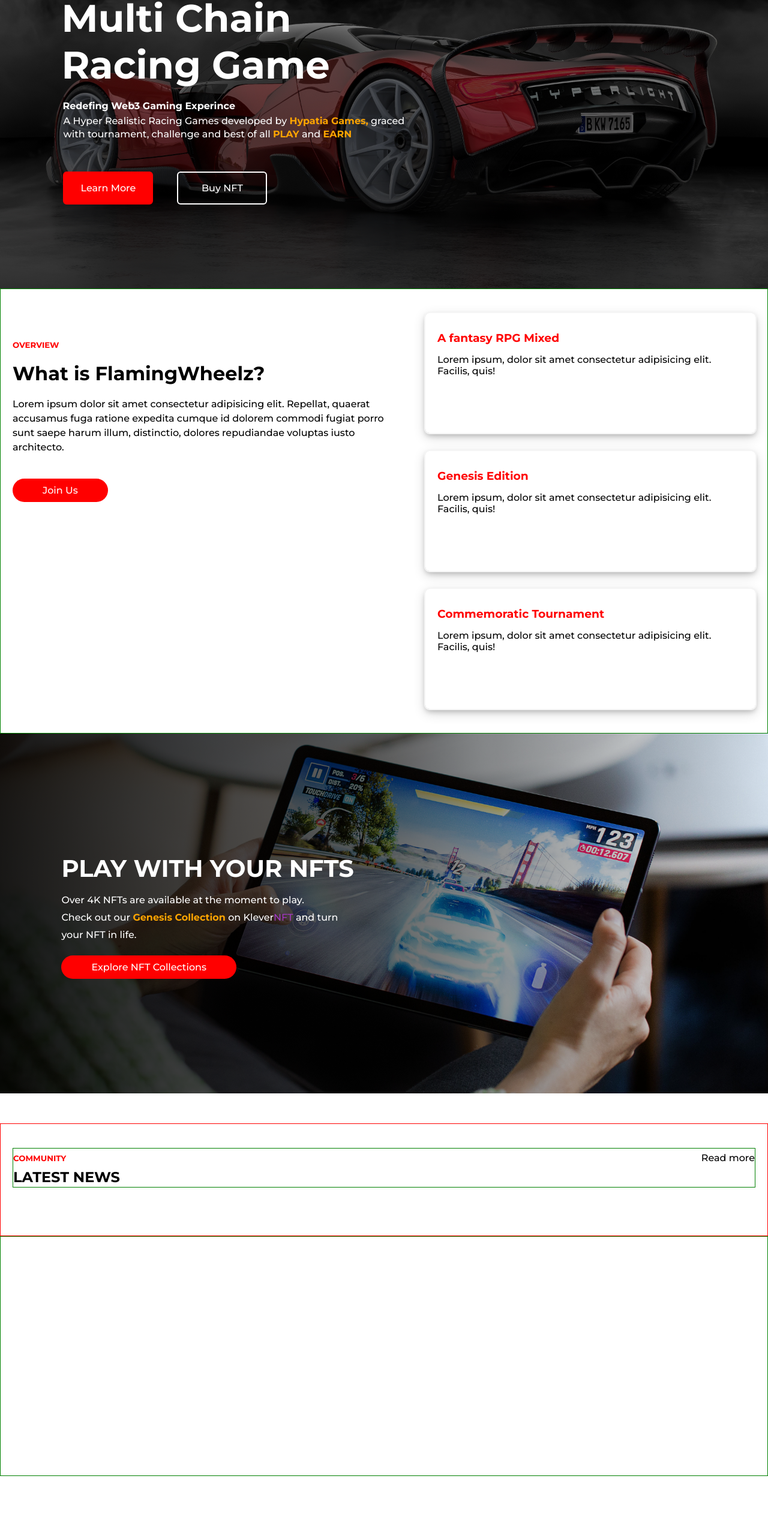
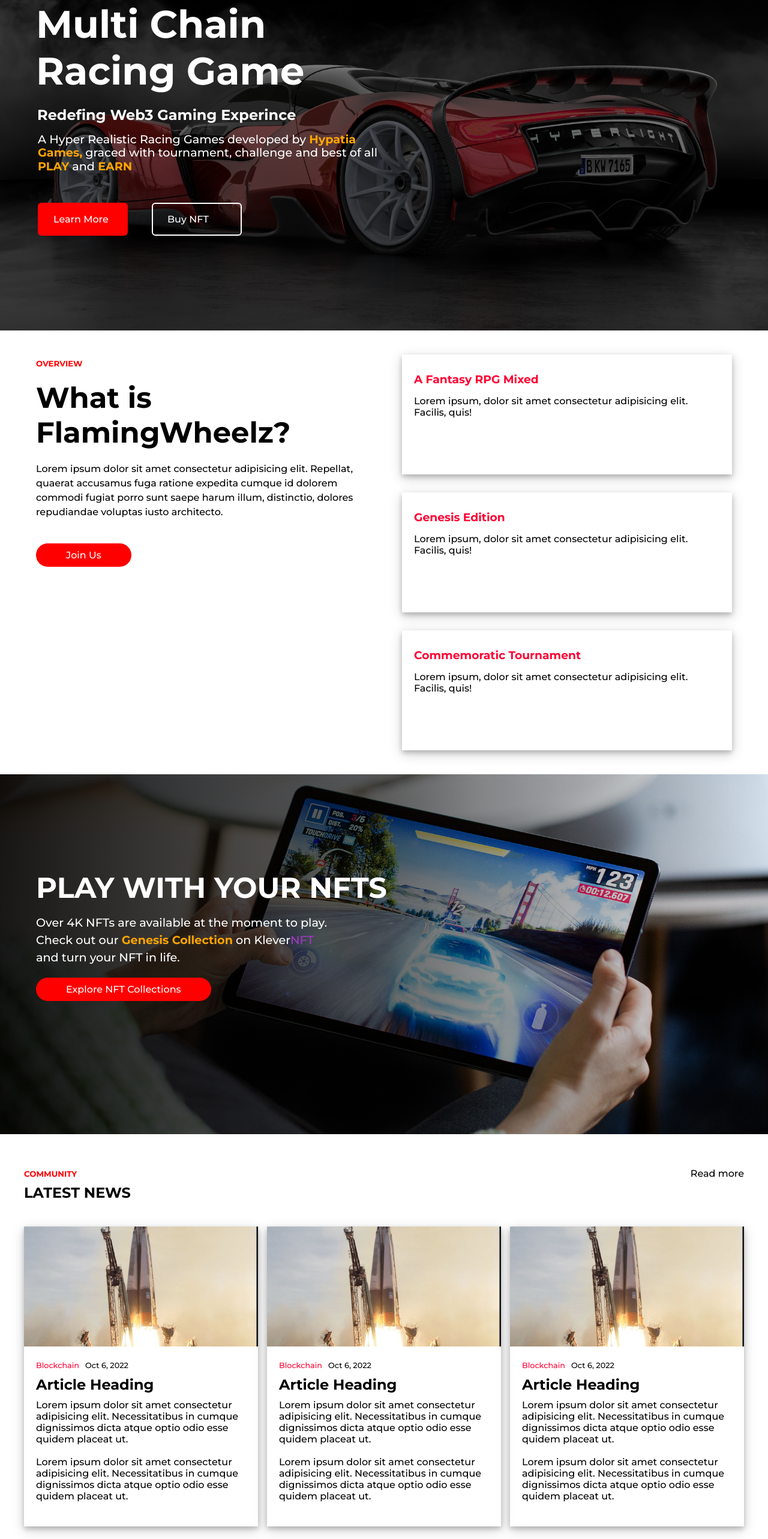
Before and after one commit to adeyemiadekunle/FlamingWheelz-v1.1, a React (Create React App) app: page / in a window 1280 px wide. Shown: the part 149-2715 px from the top of the page at 60% size. Before the commit the page ends 2610 px from the top, so only its background shows below. Built offline with nearby package versions, Linux system fonts and the light colour scheme.

Commit message:
Update the homepage

```diff
--- a/src/Component/Card/styles.js
+++ b/src/Component/Card/styles.js
@@ -3,8 +3,8 @@
 export const StyledCard = styled.div`
 width: 550px;
 height: 200px;
-outline: 2px solid whitesmoke;
-border-radius: 7px;
+background: #ffffff;
+/* outline: 1px solid whitesmoke; */
 padding: 20px;
 box-shadow: 0 4px 8px 0 rgba(0, 0, 0, 0.2), 0 6px 20px 0 rgba(0, 0, 0, 0.19);
 
@@ -18,7 +18,7 @@
 export const Cardh3 = styled.h3`
 margin-top: 10px;
 margin-bottom: 15px;
-color: red;
+color: #ff0033;
 
 `
 export const CardText = styled.p`
--- a/src/Component/Header/styles.js
+++ b/src/Component/Header/styles.js
@@ -11,7 +11,7 @@
 right: 0;
 left: 0;
 z-index: 2;
-background: rgba(-0 , 0, 0, 0.2);
+background: white;
 
 `
 
@@ -27,7 +27,7 @@
 
 
 export const StyledLink = styled(Link)`
-  color: white;
+  color: black;
   font-weight: 500;
   font-size: 1.2rem;
   padding: 5px 10px;
--- a/src/Component/News/NewCard.js
+++ b/src/Component/News/NewCard.js
@@ -1,12 +1,37 @@
+import Image from '../../Image/NewExperince/image-sample.jpg';
+import {
+  StyleCard,
+  NewsImage,
+  NewsTextCon,
+  NewsTagCon,
+  NewsHeading,
+  NewsCategory
+} from './styles';
 
-
-const NewsCard = () => {
+function NewsCard( ) {
   return (
     <>
-      <div>
-        <div>Image</div>
-        <div>article</div>
-      </div>
+      <StyleCard>
+        <NewsImage src={Image} />
+        <NewsTextCon>
+          <NewsTagCon>
+            <NewsCategory>Blockchain</NewsCategory>
+            <p>Oct 6, 2022</p>
+          </NewsTagCon>
+          <NewsHeading> Article Heading</NewsHeading>
+          <p>
+            Lorem ipsum dolor sit amet consectetur adipisicing elit.
+            Necessitatibus in cumque dignissimos dicta atque optio
+            odio esse quidem placeat ut.
+             <div><br /></div>
+            Lorem ipsum dolor sit amet consectetur adipisicing elit.
+            Necessitatibus in cumque dignissimos dicta atque optio
+            odio esse quidem placeat ut.
+          </p>
+        </NewsTextCon>
+      </StyleCard>
     </>
   );
-};
+}
+
+export default NewsCard;
--- a/src/Component/News/styles.js
+++ b/src/Component/News/styles.js
@@ -3,6 +3,40 @@
 
 
 export const StyleCard  = styled.div`
+width: 400px;
+height: 500px;
+box-shadow: 0 4px 8px 0 rgba(0, 0, 0, 0.2), 0 6px 20px 0 rgba(0, 0, 0, 0.19);
 
+:hover {
+    box-shadow: 0 4px 8px 0 rgba(0, 0, 0, 0.3), 0 6px 20px 0 rgba(0, 0, 0, 0.3);
+    transition: all 0.3s,
+}
 
 `
+
+export const NewsImage = styled.img`
+width: 100%;
+height: 200px;
+`
+
+export const NewsTextCon = styled.div`
+padding: 20px;
+
+`
+
+export const NewsTagCon = styled.div`
+display: flex;
+gap: 10px;
+margin-bottom: 10px;
+font-size: 0.8rem;
+
+`
+
+export const NewsHeading = styled.h2`
+ font-size: 1.5rem;
+ padding-bottom: 10px;
+`
+
+export const NewsCategory= styled.p`
+color: #ff0033;
+`
--- a/src/Pages/Home/Home.js
+++ b/src/Pages/Home/Home.js
@@ -2,7 +2,7 @@
   HomeContainer,
   Hero,
   Herotext,
-  Heading,
+  HeroHeading,
   HeroButton,
   Button,
   Btncontainer,
@@ -12,9 +12,11 @@
   Col,
   Row,
   AboutTextCon,
+  AboutHeading,
   AboutH5,
   AboutText,
   NFTContainer,
+  NFTHeading,
   NFTTextCon,
   NFTText,
   Community,
@@ -25,12 +27,13 @@
 } from './styles';
 import Card from '../../Component/Card/Card';
 import Sample from '../../Image/NewExperince/image-sample.jpg';
+import NewsCard from '../../Component/News/NewCard';
 
 function Home() {
   const Abouts = [
     {
       id: 1,
-      title: ' A fantasy RPG Mixed',
+      title: ' A Fantasy RPG Mixed',
       text: ' Lorem ipsum, dolor sit amet consectetur adipisicing elit. Facilis, quis!',
     },
     {
@@ -51,18 +54,22 @@
       <HomeContainer>
         <Hero>
           <Herotext>
-            <Heading>
+            <HeroHeading>
               Multi Chain
               <br />
               Racing Game
-            </Heading>
-            <Heading h4>Redefing Web3 Gaming Experince</Heading>
+            </HeroHeading>
+            <HeroHeading heroh4>
+              Redefing Web3 Gaming Experince
+            </HeroHeading>
             <Text>
               {' '}
               A Hyper Realistic Racing Games developed by{' '}
-              <Links>Hypatia Games,</Links> graced with tournament,
-              challenge and best of all <Links>PLAY</Links> and{' '}
-              <Links>EARN</Links>{' '}
+              <Links as="a" href="">
+                Hypatia Games,
+              </Links>{' '}
+              graced with tournament, challenge and best of all{' '}
+              <Links>PLAY</Links> and <Links>EARN</Links>{' '}
             </Text>
             <Btncontainer>
               <HeroButton as="a"> Learn More</HeroButton>
@@ -79,7 +86,7 @@
           <Row>
             <AboutTextCon>
               <AboutH5> OVERVIEW</AboutH5>
-              <Heading h3>What is FlamingWheelz?</Heading>
+              <AboutHeading>What is FlamingWheelz?</AboutHeading>
               <AboutText>
                 Lorem ipsum dolor sit amet consectetur adipisicing
                 elit. Repellat, quaerat accusamus fuga ratione
@@ -91,7 +98,11 @@
             </AboutTextCon>
             <Col>
               {Abouts.map((about) => (
-                <Card  key={about.id} title={about.title} text={about.text}/>
+                <Card
+                  key={about.id}
+                  title={about.title}
+                  text={about.text}
+                />
               ))}
             </Col>
           </Row>
@@ -100,7 +111,7 @@
         {/* NFT Section */}
         <NFTContainer>
           <NFTTextCon>
-            <Heading h2>PLAY WITH YOUR NFTS</Heading>
+            <NFTHeading>PLAY WITH YOUR NFTS</NFTHeading>
             <NFTText>
               Over 4K NFTs are available at the moment to play.
               <br />
@@ -124,7 +135,7 @@
         <Community>
           <CommunityHead>
             <div>
-              <CommunityH5> COMMUNITY</CommunityH5>
+              <CommunityH5>COMMUNITY</CommunityH5>
               <h2>LATEST NEWS</h2>
             </div>
             <div>
@@ -132,18 +143,9 @@
             </div>
           </CommunityHead>
           <Row>
-            <div
-              image={Sample}
-              title="Welcome to FlamingWheelz"
-              text="Redefing Gaming Experince"
-              latest="LATEST"
-            ></div>
-            <div
-              image={Sample}
-              title="Hypatia Games New NFT"
-              text="Taking it to the greater height"
-              latest="LATEST"
-            ></div>
+            <NewsCard></NewsCard>
+            <NewsCard></NewsCard>
+            <NewsCard></NewsCard>
           </Row>
         </Community>
 
--- a/src/Pages/Home/styles.js
+++ b/src/Pages/Home/styles.js
@@ -2,10 +2,25 @@
 import HeroImage from '../../Image/Hero/Hero-img.jpg';
 import PlayNFT from '../../Image/PlayNFT/Play-NFT.jpg';
 
+// Flexbox Styling
+export const Row = styled.div`
+  display: flex;
+  justify-content: space-between;
+  align-items: center;
+  gap: 15px;
+  /* flex-wrap: wrap; */
+`;
+export const Col = styled.div`
+  display: flex;
+  flex-direction: column;
+  justify-content: space-between;
+  align-items: center;
+  gap: 30px;
+`;
+
 export const HomeContainer = styled.div``;
 
 // Hero Section
-
 export const Hero = styled.div`
   height: 700px;
   width: 100%;
@@ -18,45 +33,28 @@
   background-repeat: no-repeat;
   background-size: cover;
   position: relative;
-  margin-top: -70px;
 `;
 
 export const Herotext = styled.div`
-  text-align: center;
-  position: absolute;
-  top: 30%;
-  left: 8%;
-  color: white;
+  max-width: 1200px;
+  width: 100%;
+  margin: 0 auto;
+  padding: 150px 20px;
 `;
 
-export const Heading = styled.h1`
+export const HeroHeading = styled.h1`
   font-size: 4rem;
   text-align: left;
   font-weight: bold;
   color: white;
 
   ${(props) =>
-    props.h4 &&
+    props.heroh4 &&
     css`
       padding-top: 20px;
-      font-size: 1rem;
+      font-size: 1.5rem;
       padding-left: 2px;
-    `}
-
-  ${(props) =>
-    props.h2 &&
-    css`
-      padding-top: 20px;
-      font-size: 2.5rem;
-    `}
-
-
-    ${(props) =>
-    props.h3 &&
-    css`
-      padding-top: 20px;
-      font-size: 2rem;
-      color: black;
+      padding-bottom: 10px;
     `}
 `;
 
@@ -128,6 +126,7 @@
   line-height: 1.4rem;
   color: white;
   padding-left: 3px;
+  font-size: 1.2rem;
 `;
 
 export const Links = styled.a`
@@ -139,44 +138,29 @@
 
 export const AboutCon = styled.div`
   padding: 40px 20px;
-  max-width: 1400px;
+  max-width: 1200px;
   margin: 0 auto;
-  border: 1px solid green;
 `;
 
 export const AboutTextCon = styled.div`
-width: 50%;
-margin-top: -300px;
-
+  width: 50%;
+  margin-top: -300px;
 `;
 
+export const AboutHeading = styled.h2`
+  padding-top: 20px;
+  font-size: 3rem;
+  color: black;
+`;
 export const AboutH5 = styled.h5`
   color: red;
 `;
 
-
 export const AboutText = styled.p`
-line-height: 1.5rem;
-padding-top: 20px;
-padding-bottom: 30px;
-`
-
-export const Row = styled.div`
-  display: flex;
-  justify-content: space-between;
-  align-items: center;
-  gap: 10px;
-  /* flex-wrap: wrap; */
+  line-height: 1.5rem;
+  padding-top: 20px;
+  padding-bottom: 30px;
 `;
-export const Col = styled.div`
-  display: flex;
-  flex-direction: column;
-  justify-content: space-between;
-  align-items: center;
-  gap: 30px;
-
-
-`
 
 // Play with your NFT Section
 
@@ -197,12 +181,18 @@
   position: relative;
   margin-bottom: 50px;
 `;
+
+export const NFTHeading = styled.h2`
+  padding-top: 20px;
+  font-size: 3rem;
+  color: white;
+`;
+
 export const NFTTextCon = styled.div`
-  text-align: left;
-  position: absolute;
-  top: 30%;
-  left: 8%;
-  color: white;
+  max-width: 1200px;
+  width: 100%;
+  margin: 0 auto;
+  padding: 140px 20px;
 `;
 
 export const NFTText = styled(Text)`
@@ -215,16 +205,16 @@
 export const KleverNFT = styled.span`
   color: rgb(160, 57, 194);
 `;
-// The Cumminity
+
+// The Cummunity
 
 export const Community = styled.div`
-  max-width: 1400px;
+  max-width: 1200px;
   margin: 0 auto;
-  padding: 40px 20px;
+  padding-bottom: 60px;
   display: flex;
   justify-content: space-between;
   flex-direction: column;
-  border: 1px solid red;
 `;
 
 export const CommunityHead = styled.div`
@@ -233,12 +223,12 @@
   justify-content: space-between;
   margin-bottom: 40px;
   line-height: 2rem;
-  border: 1px solid green;
 `;
 
 export const CommunityH5 = styled.h5`
   color: red;
 `;
+
 
 // The Patner
 
--- a/src/Styles/GlobalStyles.js
+++ b/src/Styles/GlobalStyles.js
@@ -27,6 +27,7 @@
 
   body, input, textarea, button {
     font: 500 1rem Montserrat, sans-serif;
+
   }
 
   input {
```
Also changed, not shown: src/Component/Article/Article.js (added), src/Pages/Blogs/Blogs.js (added), src/Pages/Blogs/Styles.js (added), 1 other file (tests, documents, lock files or other folders).
